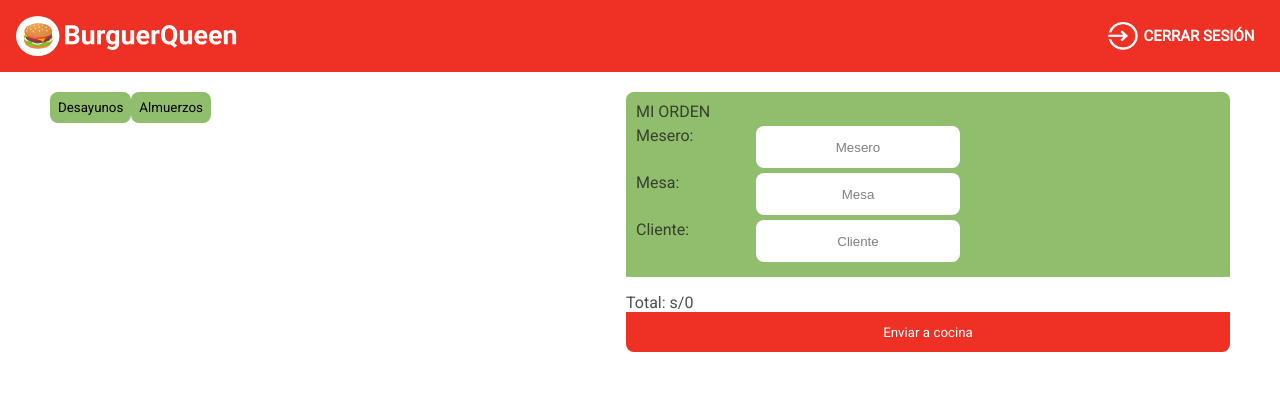
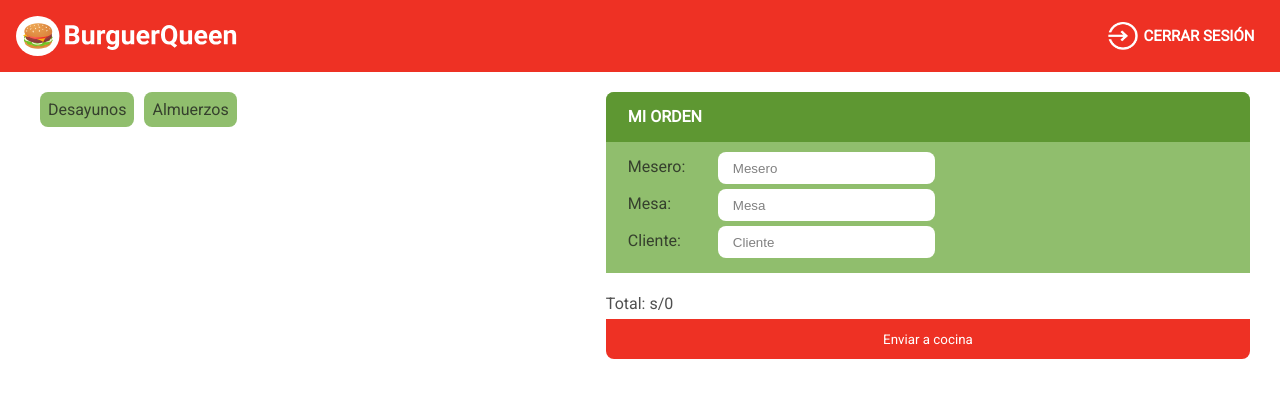
Before and after one commit to yajepanta/LIM013-fe-burger-queen-api-client, a React (Create React App) app in the folder burguer-queen-react/: page /home in a window 1280 px wide. Shown: the top 398 px of the page. Built offline with nearby package versions, Linux system fonts and the light colour scheme.

Commit message:
estilos de la vista Home: Cards de producto, header de section <mi orden>, inputs y grilla ya no tiene column gap

```diff
--- a/burguer-queen-react/src/pages/Home/Home.css
+++ b/burguer-queen-react/src/pages/Home/Home.css
@@ -1,8 +1,7 @@
 .home-view{
     display: grid;
-    grid-template-columns: 40vw;
     column-gap: 5vw;
-    padding: 20px 50px 0 50px;
+    padding: 20px 30px 0 30px;
 }
 
 .products-container{
@@ -27,10 +26,23 @@
     padding: 10px;
 }
 
-/* .order-info > label {
+/* Header de Order Info */
+.order-info div:nth-child(1) {
+    background-color: #5E9732;
+    margin: -10px 0 10px -10px ;
+    padding: 10px;
+    border-top-left-radius: 8px;
+    border-top-right-radius: 8px;
+
+}
+.order-info div:nth-child(1) label {
     color: #FFFFFF;
-} */
+    font-weight: bold;
+}
 
+.order-info div label{
+    margin-left: 12px;
+}
 .send-order{
     color: #FFFFFF;
     background-color: #EE3124;
--- a/burguer-queen-react/src/pages/Home/components/Input/Input.css
+++ b/burguer-queen-react/src/pages/Home/components/Input/Input.css
@@ -1,12 +1,13 @@
 .input-order {
     width: 200px;
-    height: 40px;
+    height: 30px;
     background: #FFFFFF;
     border-radius: 8px;
+    padding-left: 15px;
     border: none;
 }
 
 .input-order::placeholder {
     color: grey;
-    text-align: center;
+    /* text-align: center; */
 }
--- a/burguer-queen-react/src/pages/Home/components/Label/Label.css
+++ b/burguer-queen-react/src/pages/Home/components/Label/Label.css
@@ -1,6 +1,5 @@
 label {
     color: rgba(26, 26, 26, 0.77);
-    width: 120px;
-    /* font-size: 20px; */
-    /* line-height: 50px; */
+    width: 90px;
+    line-height: 30px;
 }
--- a/burguer-queen-react/src/pages/Home/components/Menu/Menu.css
+++ b/burguer-queen-react/src/pages/Home/components/Menu/Menu.css
@@ -3,4 +3,7 @@
     border: none;
     border-radius: 8px;
     padding: 8px;
+    margin-left: 10px;
+    color: rgba(26, 26, 26, 0.77);
+    font-size: 16px;
 }
--- a/burguer-queen-react/src/pages/Home/components/Products/Products.css
+++ b/burguer-queen-react/src/pages/Home/components/Products/Products.css
@@ -1,10 +1,20 @@
 .product-card{
+    display: flex;
+    flex-direction: column;
     background-color: #D48000;
     color: #ffffff;
     height: 100px;
     width: 120px;
     border-radius: 10px;
     margin: 5px;
-    padding: 5px;
+    padding: 5px 20px;
+}
 
+.product-card > p:nth-child(1){
+    font-weight: 700;
+    max-block-size: 10%;
 }
+
+.product-card > p:nth-child(2){
+    align-self: flex-end;
+}
--- a/burguer-queen-react/src/pages/Login/Login.css
+++ b/burguer-queen-react/src/pages/Login/Login.css
@@ -31,7 +31,6 @@
     background: #5E9732;
     border: none;
     border-radius: 50px;
-
     font-style: normal;
     font-weight: bold;
     font-size: 20px;
--- a/burguer-queen-react/src/pages/Login/components/Input/Input.css
+++ b/burguer-queen-react/src/pages/Login/components/Input/Input.css
@@ -10,7 +10,6 @@
 }
 
 .input-login::placeholder {
-
     line-height: 47px;
     color: grey;
     text-align: center;
```
